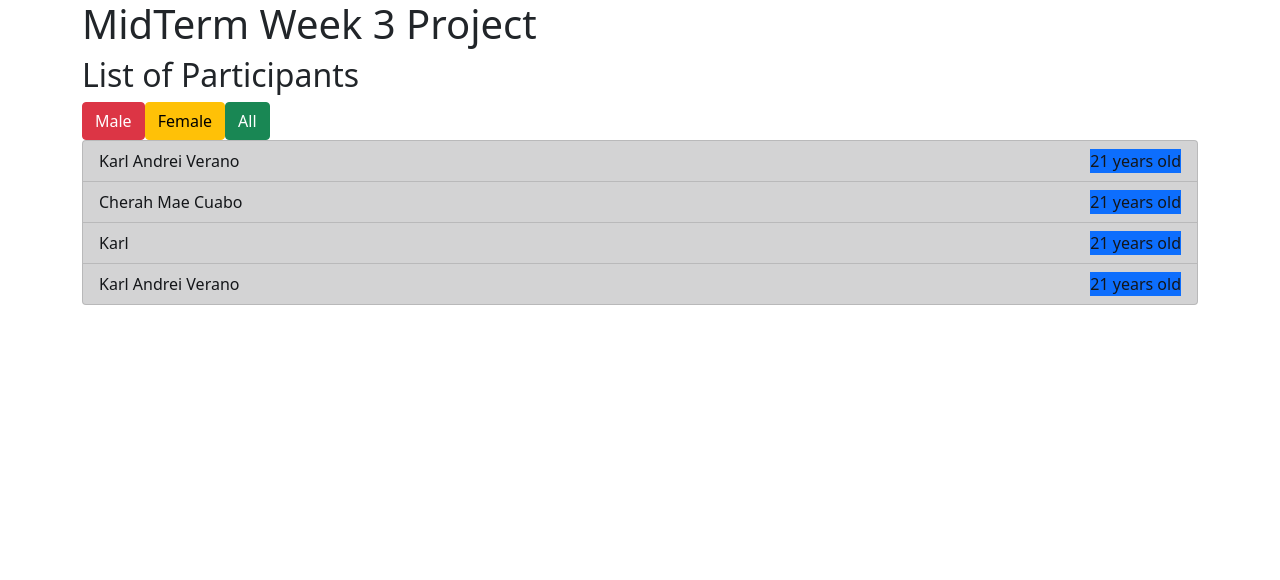
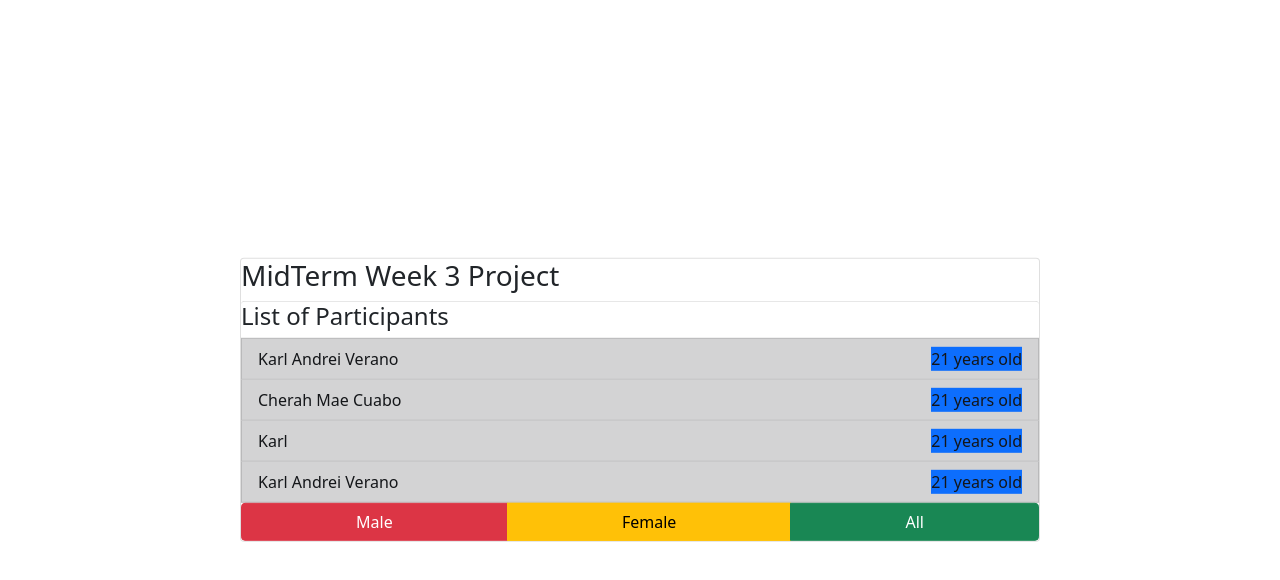
Before and after one commit to CHEAN09/angularservice, an Angular app: page / in a window 1280 px wide. Shown: the top 580 px of the page. Built offline with nearby package versions, Linux system fonts and the light colour scheme.

Commit message:
first commit

```diff
--- a/src/app/app.component.html
+++ b/src/app/app.component.html
@@ -1,4 +1,6 @@
+
+<div class="position-absolute top-50 start-50 translate-middle">
 <div class="container mt-20">
-  <h1>MidTerm Week 3 Project</h1>
 <participants></participants>
   </div>
+  </div>
--- a/src/app/participants/participants.component.html
+++ b/src/app/participants/participants.component.html
@@ -1,14 +1,18 @@
-<h2>List of Participants</h2>
+<div class="card" style="width: 50rem;">
+    <h3>MidTerm Week 3 Project</h3>
+    <ul class="list-group">
 
-    <button type="button" class="btn btn-danger" (click)="showMale()">Male</button>
-    <button type="button" class="btn btn-warning">Female</button>
-    <button type="button" class="btn btn-success">All</button>
+<h4>List of Participants</h4>
 
 
-<ul class="list-group">
     <li *ngFor = "let participant of participants" class="list-group-item list-group-item-dark">
         <div class="float-start">{{participant.name}} </div>
         <div class="float-end bg-primary ">{{participant.age}} years old</div>
     </li>
-
+    <div class="btn-group float-end" role="group" >
+        <button type="button" class="btn btn-danger" (click)="male()">Male</button>
+        <button type="button" class="btn btn-warning " (click)="showFemale()">Female</button>
+        <button type="button" class="btn btn-success" (click)="showAll()">All</button>
+    </div>
   </ul>
+</div>
--- a/src/app/participants/participants.component.ts
+++ b/src/app/participants/participants.component.ts
@@ -1,5 +1,4 @@
 import { ParticapantsService } from './../participants.service';
-
 import { Component, OnInit } from '@angular/core';
 
 @Component({
@@ -8,21 +7,43 @@ import { Component, OnInit } from '@angular/core';
   styleUrls: ['./participants.component.css']
 })
 export class ParticipantsComponent  {
-
+  display;
   participants;
 
-  constructor(){
+  /*constructor(){
     let service = new ParticapantsService();
     this.participants = service.getParticipants();
+  }*/
+
+  /*showMale() {
+   for(let i = 0; i < this.participants.length; i++){
+      if(this.participants[i].gender ==='male'){
+        this.participants[i]);
+      }
+   }
+  }*/
+  constructor(service:  ParticapantsService){
+    this.participants = service.getParticipants();
+    this.display = service.getParticipants();
   }
-
-  showMale() {
+  male(){
+    this.display = this.participants
+    this.display = this.participants.filter(participant => participant.gender === 'Male');
 
   }
-  ShowFemale(){
+  female(){
+    this.display = this.participants
+    this.display = this.participants.filter(participant => participant.gender === 'Male');
+  }
+  showAll(){
+    this.display = this.participants;
+  }
+  /*ShowFemale(){
+    for(let i = 0; i < this.participants.length; i++){
+      if(this.participants[i].gender ==='female'){
+        console.log(this.participants[i]);
+      }
+   }
+  }*/
 
-  }
-  ShowAll(){
-
-  }
 }
```
